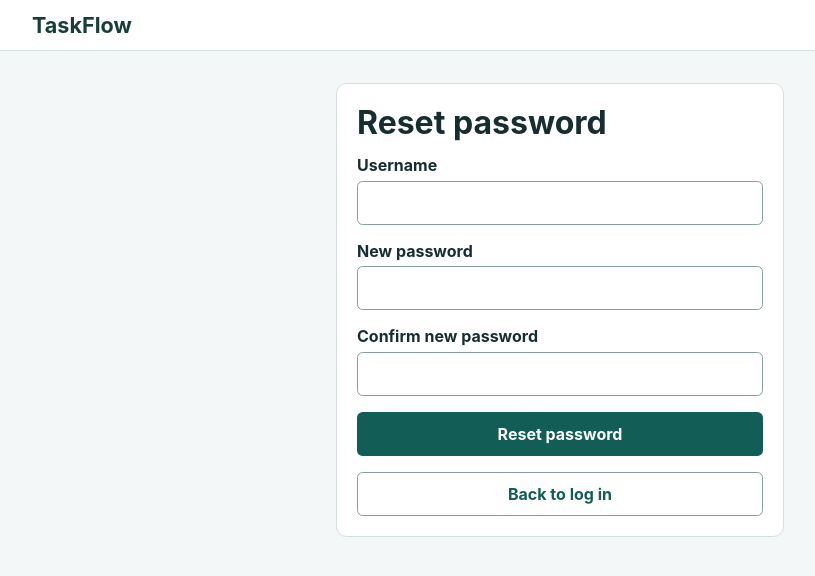
After one commit to RyanCheung0428/COMP_3810SEF_Task_Management_System, a Node project: template views/forgot-password.ejs in a window 1280 px wide. The commit adds this page. Shown: the top 576 px of the page, without its empty margins (80-895 px from the left). Run offline with Node 20 templates, Linux system fonts and the light colour scheme; the template is opened without the code that fills it, so the values that code supplies are empty; some libraries are stand-ins or nearby versions.

Commit message:
feat: add forgot-password flow

```diff
--- a/models/User.js
+++ b/models/User.js
@@ -6,6 +6,7 @@ const userSchema = new mongoose.Schema({
   username: { type: String, required: true, unique: true },
   // Regular queries omit the password hash. The login route requests it explicitly.
   passwordHash: { type: String, required: true, select: false },
+  authVersion: { type: Number, default: 0 },
   createdAt: { type: Date, default: Date.now }
 });
 
--- a/public/forms.js
+++ b/public/forms.js
@@ -2,7 +2,7 @@ const messageKey = 'taskflow.message';
 const requestError = document.querySelector('#request-error');
 const taskPage = document.querySelector('#task-page');
 const taskForm = document.querySelector('#task-form');
-const guestForm = document.querySelector('[data-auth="login"], [data-auth="register"]');
+const guestForm = document.querySelector('form[data-auth]:not([data-auth="logout"])');
 const logoutForm = document.querySelector('[data-auth="logout"]');
 const hongKongDate = new Intl.DateTimeFormat('sv-SE', { timeZone: 'Asia/Hong_Kong' });
 
@@ -88,12 +88,12 @@ function initializeGuestForm(form) {
     showMessage(errorNotice, '');
     const body = Object.fromEntries(new FormData(form));
     const result = await request(form.action, { method: 'POST', body, authenticated: false });
-    if (form.dataset.auth === 'register') {
-      sessionStorage.setItem(messageKey, result.message);
-      window.location.assign('/login');
+    if (form.dataset.auth === 'login') {
+      window.location.replace('/tasks');
       return;
     }
-    window.location.replace('/tasks');
+    sessionStorage.setItem(messageKey, result.message);
+    window.location.assign('/login');
   }, (error) => showMessage(errorNotice, error.message));
 }
 
--- a/server.js
+++ b/server.js
@@ -74,6 +74,7 @@ async function start() {
   app.get('/', (req, res) => res.redirect(req.isAuthenticated() ? '/tasks' : '/login'));
   app.get('/login', guestPage('login'));
   app.get('/register', guestPage('register'));
+  app.get('/forgot-password', guestPage('forgot-password'));
   app.get('/dashboard', requirePageLogin, (req, res) => res.redirect('/tasks'));
   app.use('/tasks', requirePageLogin, taskRoutes);
   app.use('/api/auth', auth.router);
--- /dev/null
+++ b/views/forgot-password.ejs
@@ -0,0 +1,22 @@
+<%- include('partials/header', { title: 'Reset password' }) %>
+<section class="panel narrow">
+  <h1>Reset password</h1>
+  <p class="notice notice-error" role="alert" hidden></p>
+  <form method="post" action="/api/auth/reset-password" data-auth="reset-password" class="stack">
+    <div>
+      <label for="username">Username</label>
+      <input id="username" name="username" autocomplete="username" required>
+    </div>
+    <div>
+      <label for="password">New password</label>
+      <input id="password" name="password" type="password" autocomplete="new-password" minlength="8" required>
+    </div>
+    <div>
+      <label for="confirm-password">Confirm new password</label>
+      <input id="confirm-password" name="confirmPassword" type="password" autocomplete="new-password" required>
+    </div>
+    <button class="button" type="submit">Reset password</button>
+  </form>
+  <a class="button button-secondary auth-link" href="/login">Back to log in</a>
+</section>
+<%- include('partials/footer') %>
--- a/views/login.ejs
+++ b/views/login.ejs
@@ -12,6 +12,7 @@
       <label for="password">Password</label>
       <input id="password" name="password" type="password" autocomplete="current-password" required>
     </div>
+    <div><a href="/forgot-password">Forgot password?</a></div>
     <button class="button" type="submit">Log in</button>
   </form>
   <a class="button button-register auth-link" href="/register">Create account</a>
```
Also changed, not shown: routes/auth.js (+38 -13 lines), README.md.
